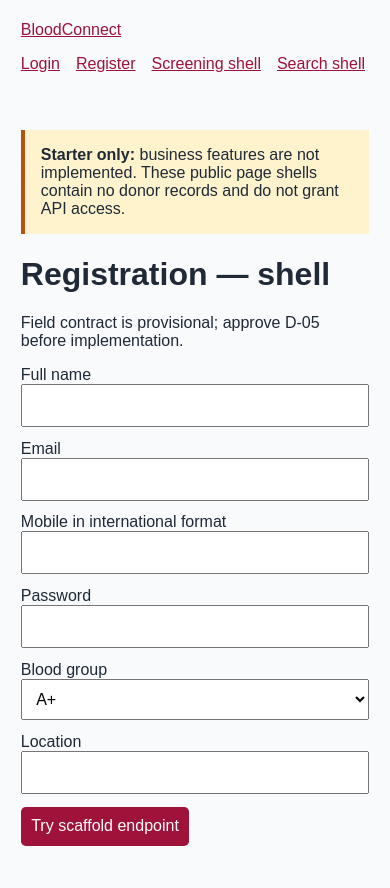
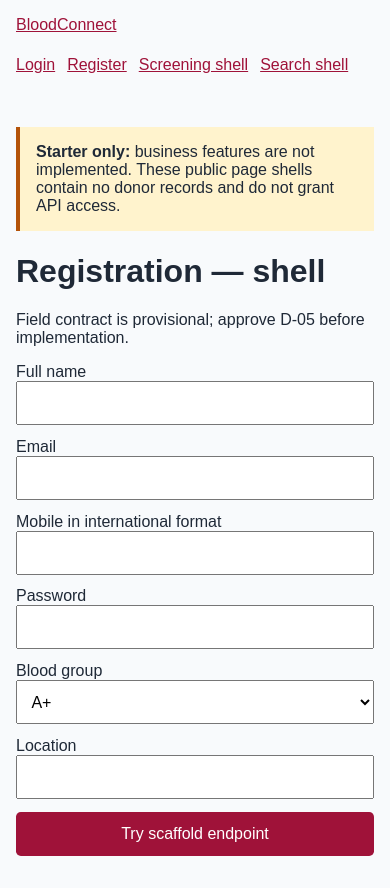
Before and after one commit to AryaAnumula/BloodConnect, a Django app: page /register in a window 390 px wide. Before the commit the page ends 846 px from the top, so only its background shows below. Run offline with Django 5.2, Linux system fonts and the light colour scheme; parts of the project's set-up code (start-up, migrations or seed data) failed here and were passed over.

Commit message:
wip(BB-10): checkpoint implementation; acceptance pending

```diff
--- a/frontend/static/css/app.css
+++ b/frontend/static/css/app.css
@@ -1 +1,44 @@
 :root{font-family:Arial,sans-serif;color:#1f2937;background:#f8fafc}body{margin:0}header,main{max-width:960px;margin:auto;padding:1.3rem}header{display:flex;gap:1rem;justify-content:space-between;flex-wrap:wrap}nav{display:flex;gap:1rem;flex-wrap:wrap}a{color:#9f1239}label{display:block;margin:.8rem 0}input,select,button{font:inherit;padding:.65rem;max-width:100%;box-sizing:border-box}input,select{display:block;width:100%}form{max-width:440px}button{background:#9f1239;color:white;border:0;border-radius:.3rem;cursor:pointer}.notice{padding:1rem;background:#fff3cd;border-left:4px solid #b45309}#status{white-space:pre-wrap}code{overflow-wrap:anywhere}
+
+/* BB-10: keyboard accessibility */
+:focus-visible {
+  outline: 3px solid #1d4ed8;
+  outline-offset: 3px;
+}
+
+/* BB-10: responsive registration layout */
+@media (max-width: 600px) {
+  header,
+  main {
+    padding: 1rem;
+  }
+
+  header {
+    flex-direction: column;
+    align-items: flex-start;
+  }
+
+  nav {
+    width: 100%;
+    gap: 0.75rem;
+  }
+
+  nav a {
+    padding: 0.35rem 0;
+  }
+
+  form {
+    width: 100%;
+    max-width: 100%;
+  }
+
+  input,
+  select,
+  button {
+    min-height: 44px;
+  }
+
+  button {
+    width: 100%;
+  }
+}
```
Also changed, not shown: tests/frontend-registration.test.mjs (added, +78 -0 lines).
